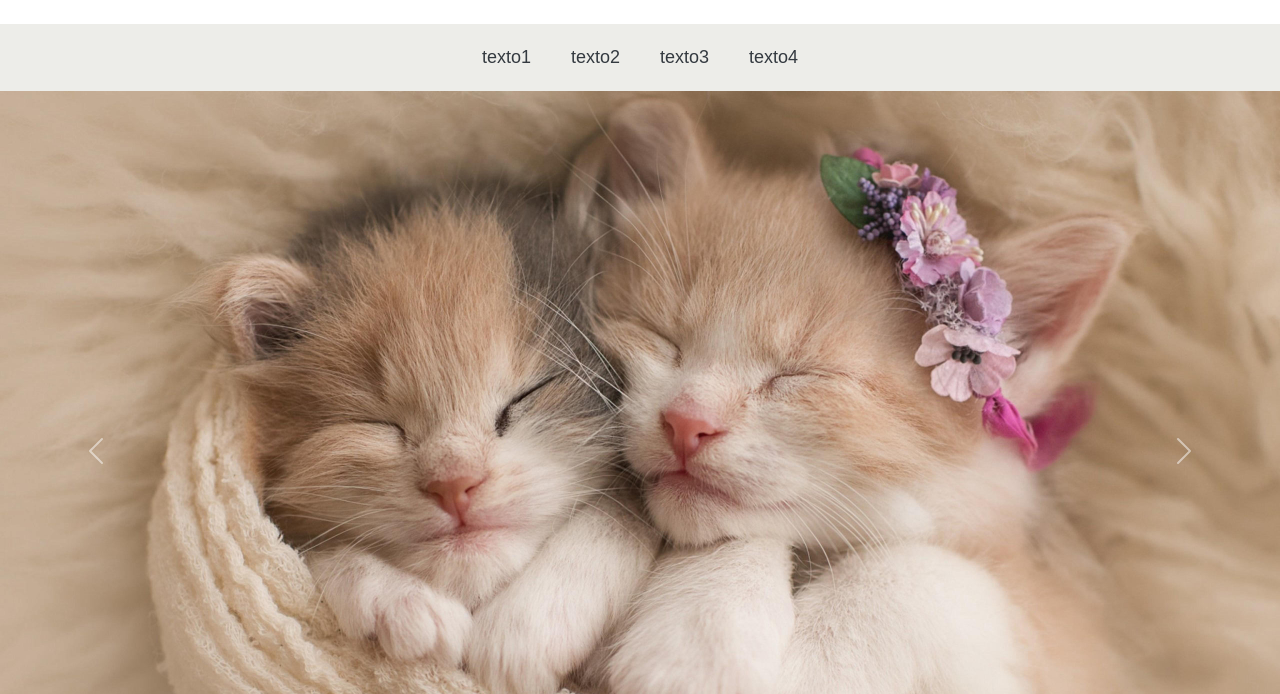
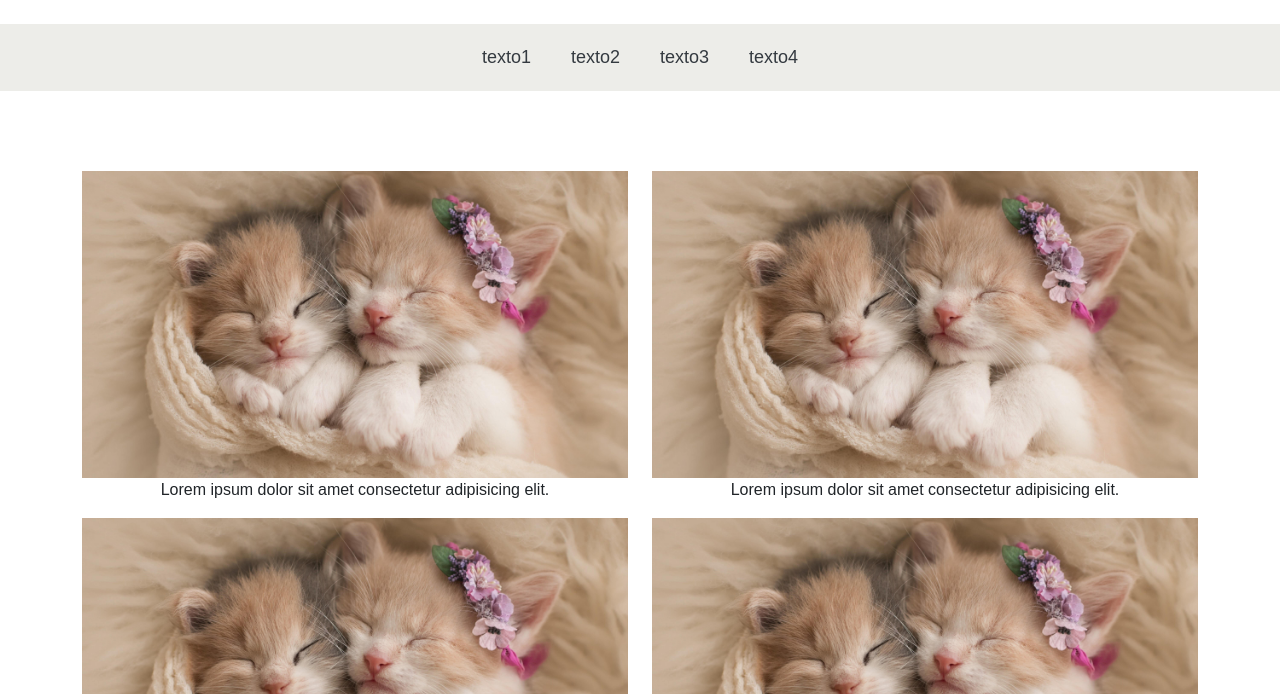
Before and after one commit to bzegarra/bzegarra.github.io, a plain HTML site: page index.html in a window 1280 px wide. Shown: the part 106-800 px from the top of the page. Drawn offline with nearby package versions, Linux system fonts and the light colour scheme.

Commit message:
borrados: un div del nabvar y lineas sin nada

```diff
--- a/index.html
+++ b/index.html
@@ -11,7 +11,6 @@
 </head>
 <body>
 <!--menu de inicio y logo-->
-<div>
     <div class="brand-container">
         <a class="brand-container__link" href="">
             <h1 class="brand-container__title">Nombre de marca</h1>
@@ -60,32 +59,6 @@
             </li>
         </ul>
     </nav>
-</div>
-
-
-<!--carrusel de imagenes-->
-<div id="carouselExample" class="carousel slide">
-    <div class="carousel-inner">
-        <div class="carousel-item active">
-            <img src="imagenes/gatos.jpg" class="d-block w-100" alt="gatos1">
-        </div>
-        <div class="carousel-item">
-            <img src="imagenes/gatos.jpg" class="d-block w-100" alt="gato2">
-        </div>
-        <div class="carousel-item">
-            <img src="imagenes/gatos.jpg" class="d-block w-100" alt="gatos3">
-        </div>
-    </div>
-    <button class="carousel-control-prev" type="button" data-bs-target="#carouselExample" data-bs-slide="prev">
-    <span class="carousel-control-prev-icon" aria-hidden="true"></span>
-    <span class="visually-hidden">Previous</span>
-    </button>
-    <button class="carousel-control-next" type="button" data-bs-target="#carouselExample" data-bs-slide="next">
-    <span class="carousel-control-next-icon" aria-hidden="true"></span>
-    <span class="visually-hidden">Next</span>
-    </button>
-</div>
-
 <!--grilla de imagenes-->
 
 <div class="container text-center">
@@ -186,7 +159,8 @@
 </div>
 <!-- Copyright -->
 </footer>
+<script src="main.js"></script>
 <script src="https://cdn.jsdelivr.net/npm/bootstrap@5.3.2/dist/js/bootstrap.bundle.min.js" integrity="sha384-C6RzsynM9kWDrMNeT87bh95OGNyZPhcTNXj1NW7RuBCsyN/o0jlpcV8Qyq46cDfL" crossorigin="anonymous"></script>
-<script src="main.js"></script>
+
 </body>
 </html>
```
